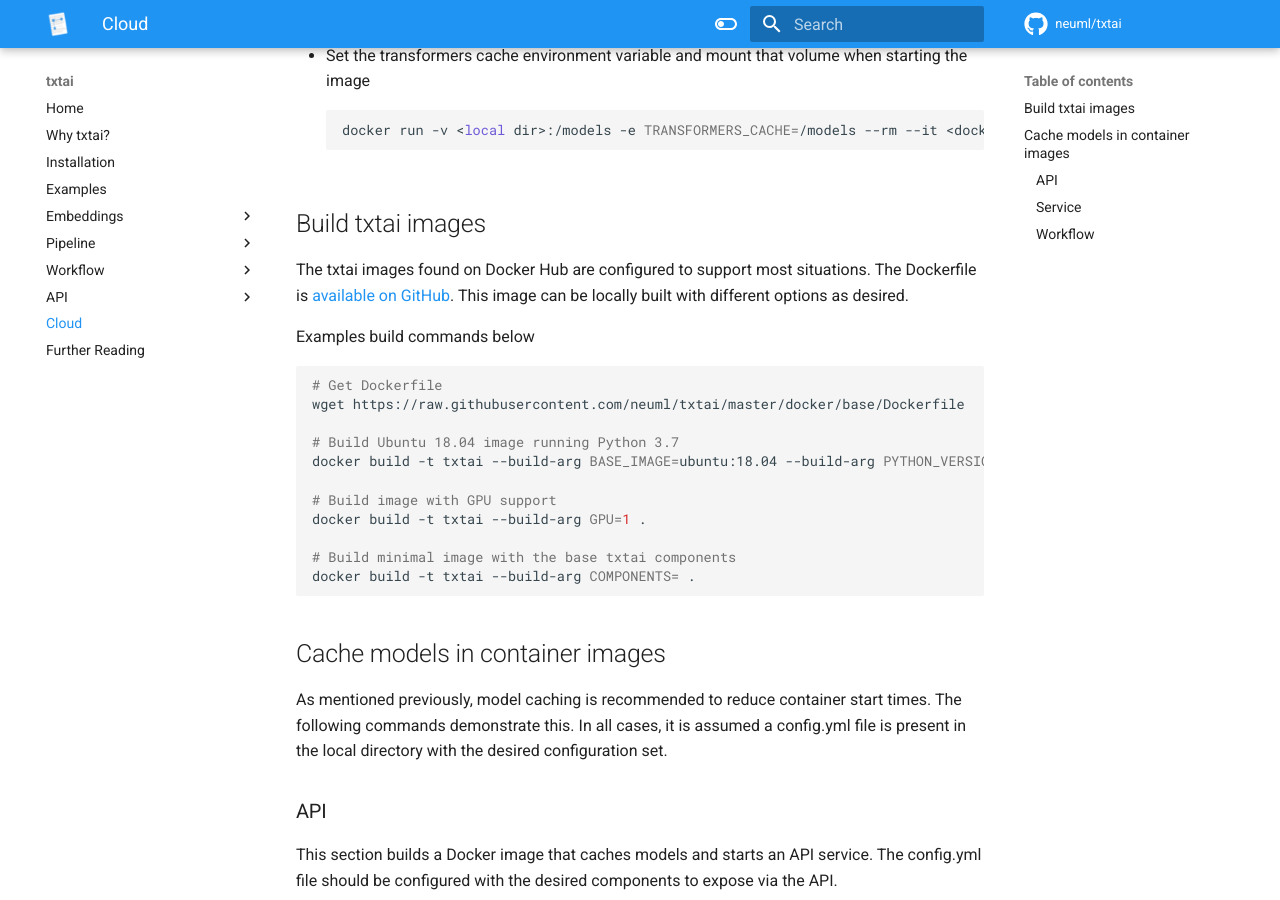
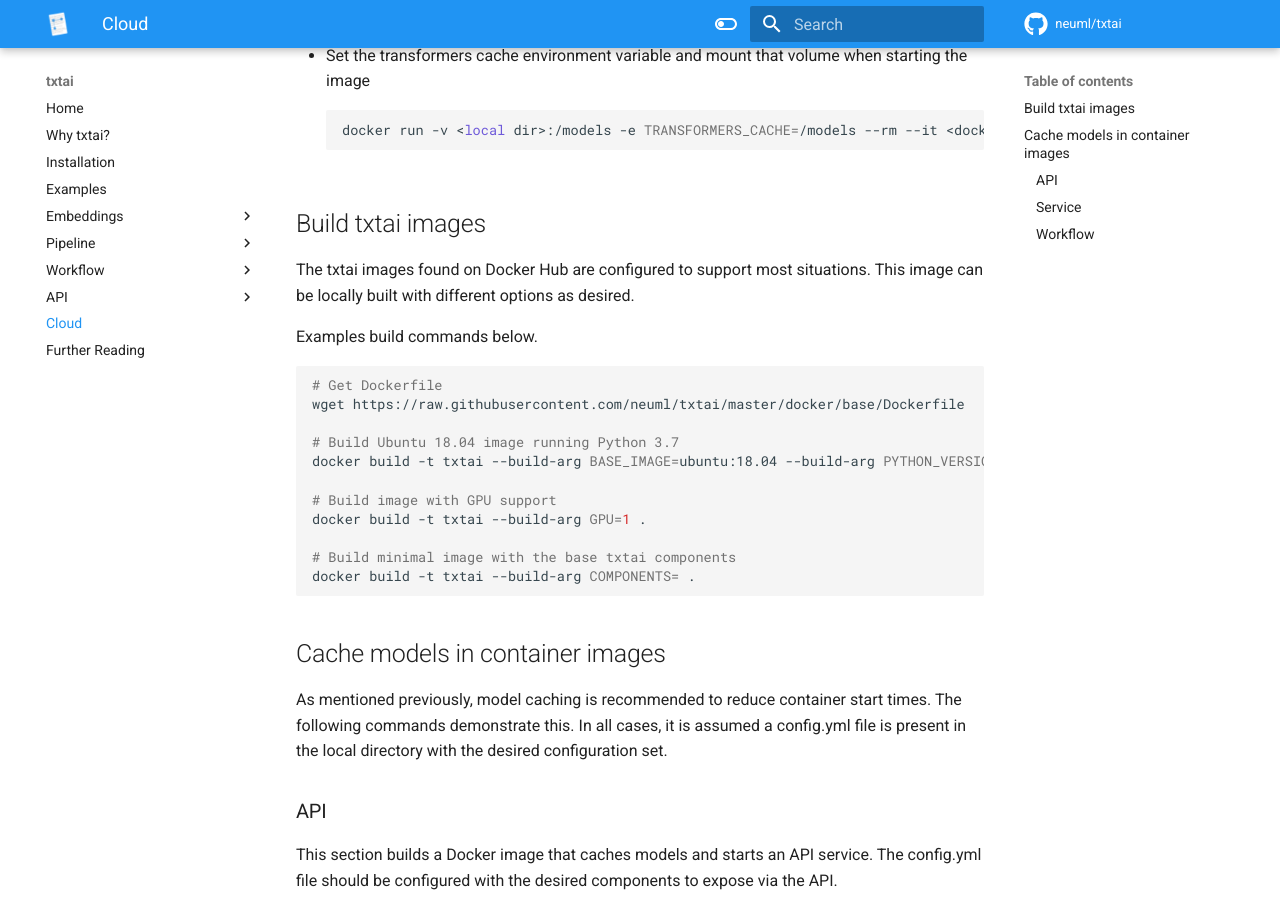
Before and after one commit to neuml/txtai, an MkDocs documentation site: the page built from docs/cloud.md, in a window 1280 px wide and 900 px high, scrolled down 616 px. Built offline with MkDocs 1.6.1 and Material for MkDocs 9.7.7, drawn with Linux system fonts in a browser that asks for light colours; comment, search, counter and statistics services are not loaded.

Commit message:
Update documentation

````diff
--- a/docs/cloud.md
+++ b/docs/cloud.md
@@ -21,9 +21,9 @@ The base txtai images have no models installed and models will be downloaded eac
 
 ## Build txtai images
 
-The txtai images found on Docker Hub are configured to support most situations. The Dockerfile is [available on GitHub](https://github.com/neuml/txtai/docker/base/Dockerfile). This image can be locally built with different options as desired.
+The txtai images found on Docker Hub are configured to support most situations. This image can be locally built with different options as desired.
 
-Examples build commands below
+Examples build commands below.
 
 ```bash
 # Get Dockerfile
````
